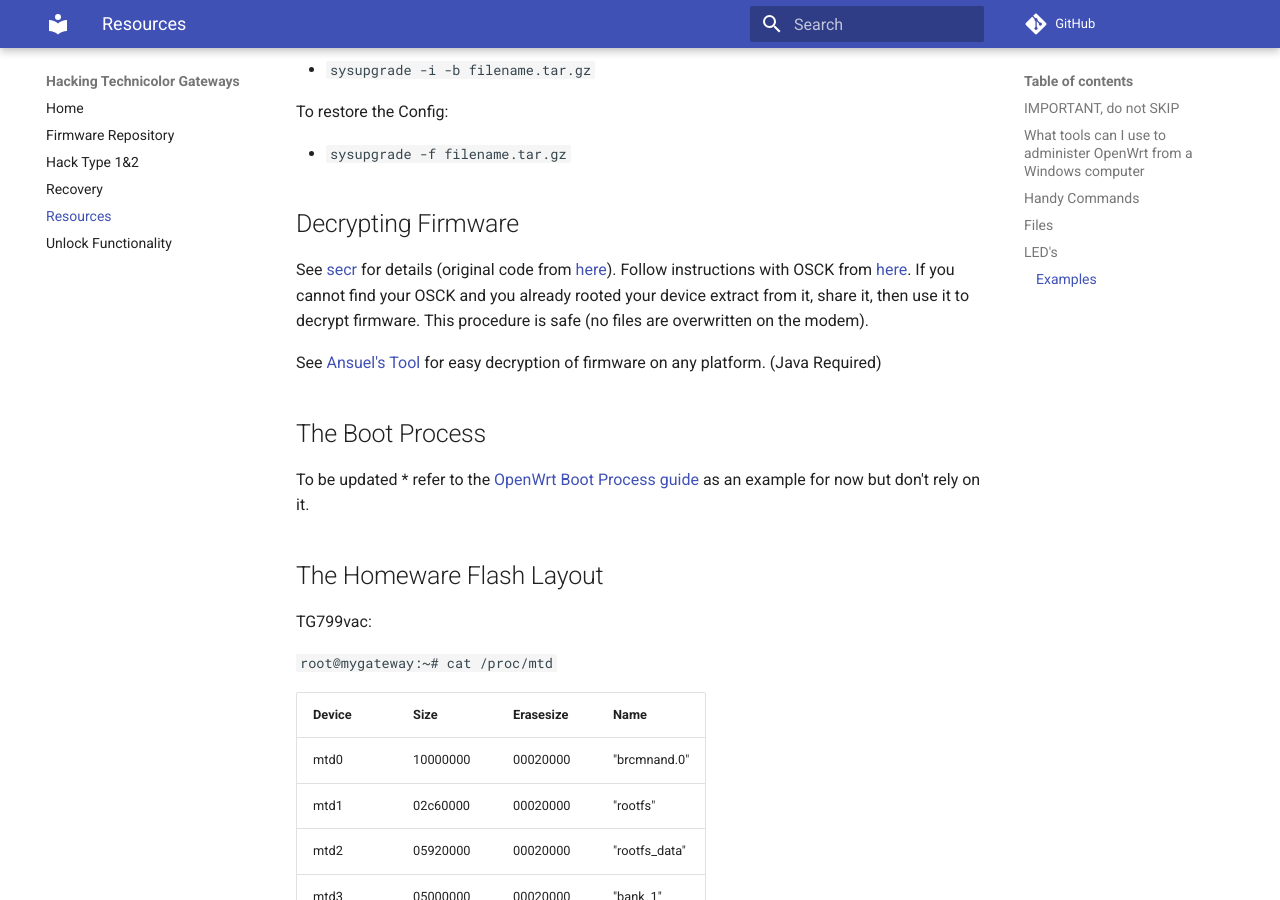
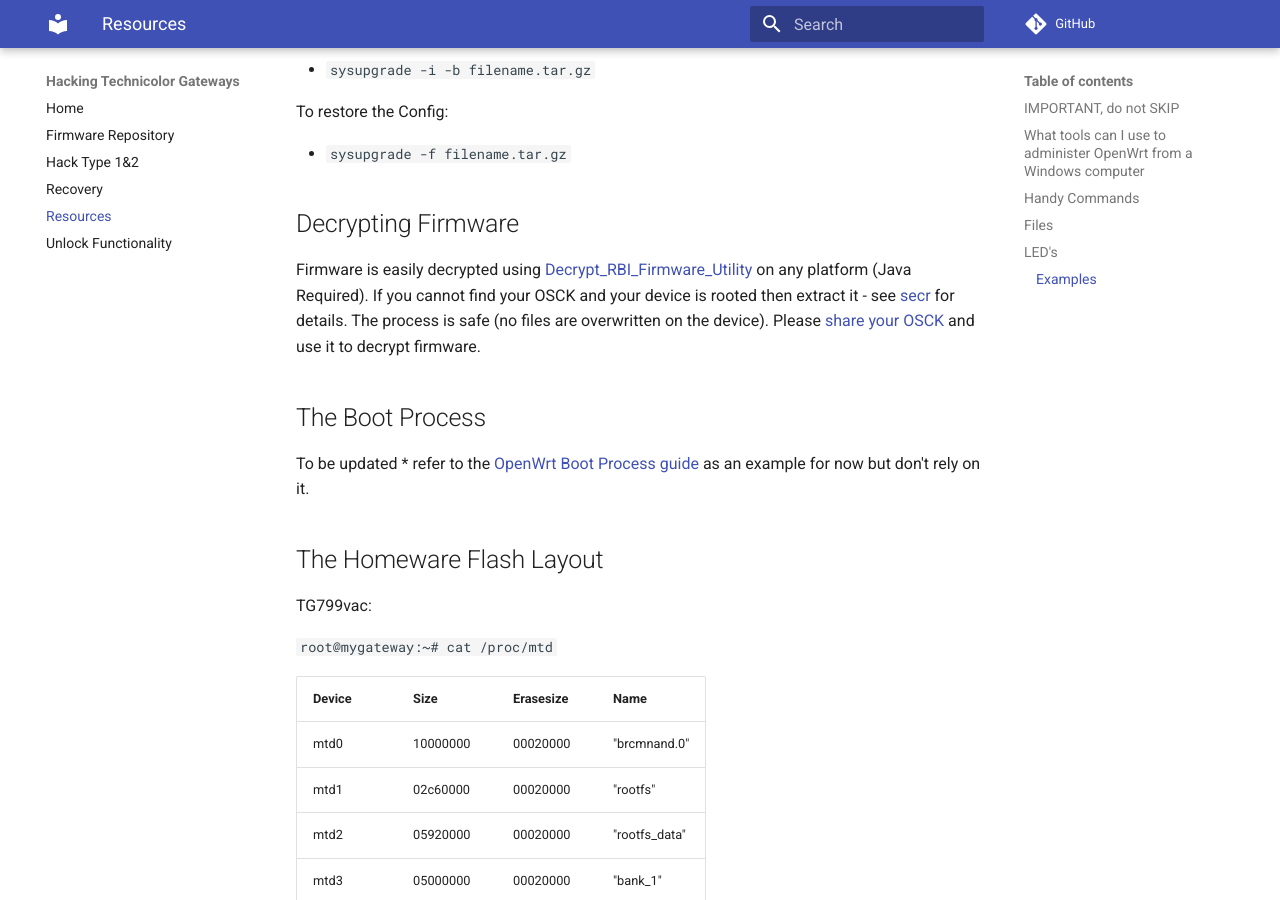
Before and after one commit to hack-technicolor/hack-technicolor, an MkDocs documentation site: the page built from docs/Resources.md, in a window 1280 px wide and 900 px high, scrolled down 2879 px. Built offline with MkDocs 1.6.1 and Material for MkDocs 9.7.7, drawn with Linux system fonts in a browser that asks for light colours; comment, search, counter and statistics services are not loaded.

Commit message:
Rework Decrypting Firmware
Nice job tying this back to persistent original maintained source. I consider the order and OSCK extraction was confusing, partly because the osck link in this repository would not resolve.

I'm suggesting:
1. Use  https://github.com/Ansuel/Decrypt_RBI_Firmware_Utility/blob/master/src/main/board.java as the main OSCK key source but it needs a process to display as a nice table.
2. I think https://github.com/mswhirl/secr instructions are clear enough, if not they need improving.

```diff
--- a/docs/Resources.md
+++ b/docs/Resources.md
@@ -116,9 +116,7 @@ To restore the Config:
 
 ## Decrypting Firmware
 
-See [secr](https://github.com/mswhirl/secr) for details (original code from [here](https://github.com/pedro-n-rocha/secr)). Follow instructions with OSCK from [here](https://github.com/kevdagoat/hack-technicolor/tree/master/osck). If you cannot find your OSCK and you already rooted your device extract from it, share it, then use it to decrypt firmware. This procedure is safe (no files are overwritten on the modem).
-
-See [Ansuel's Tool](https://github.com/Ansuel/Decrypt_RBI_Firmware_Utility/releases) for easy decryption of firmware on any platform. (Java Required)
+Firmware is easily decrypted using [Decrypt_RBI_Firmware_Utility](https://github.com/Ansuel/Decrypt_RBI_Firmware_Utility/releases) on any platform (Java Required). If you cannot find your OSCK and your device is rooted then extract it - see [secr](https://github.com/mswhirl/secr) for details. The process is safe (no files are overwritten on the device). Please [share your OSCK](https://github.com/Ansuel/Decrypt_RBI_Firmware_Utility/issues/new) and use it to decrypt firmware.
 
 ## The Boot Process
 
```
